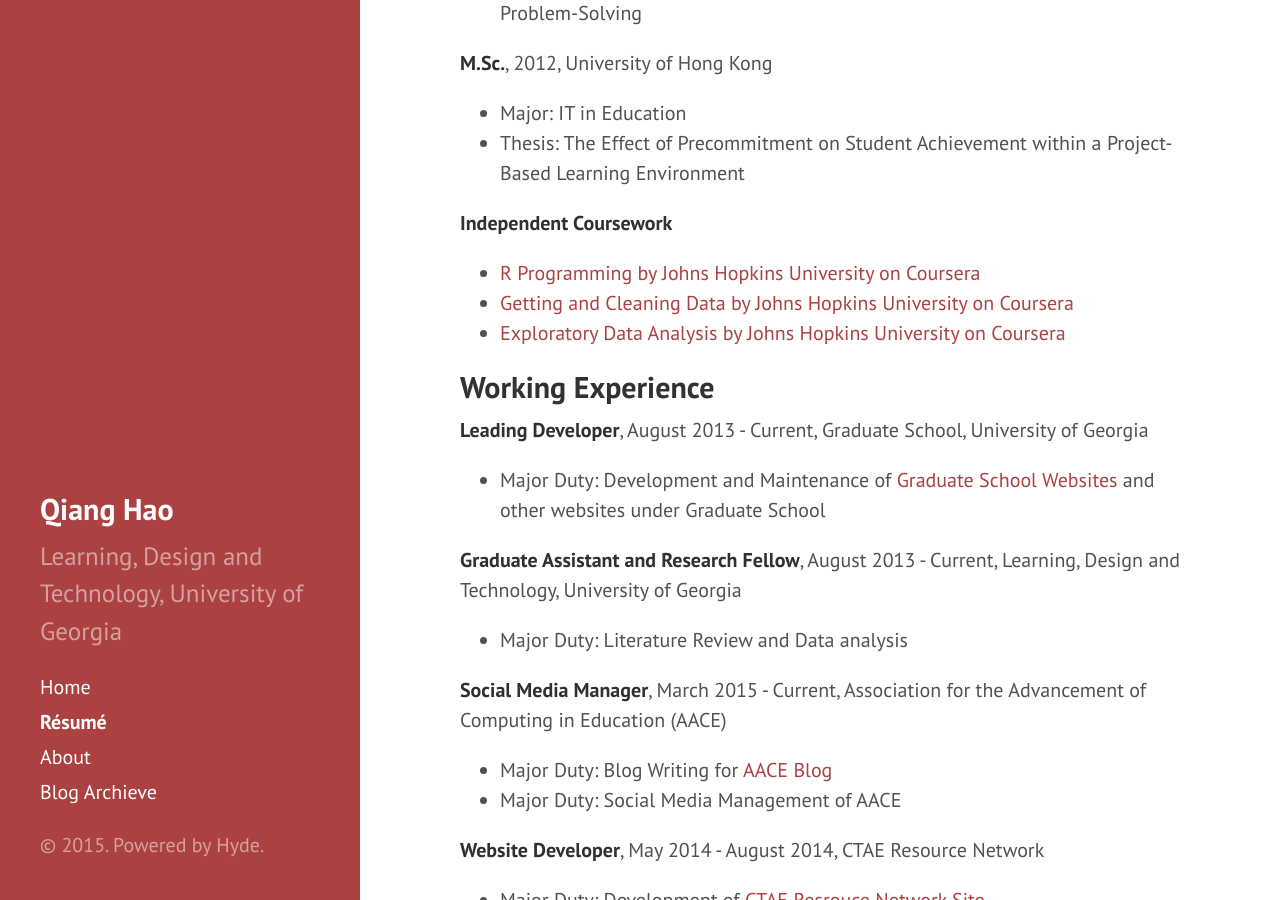
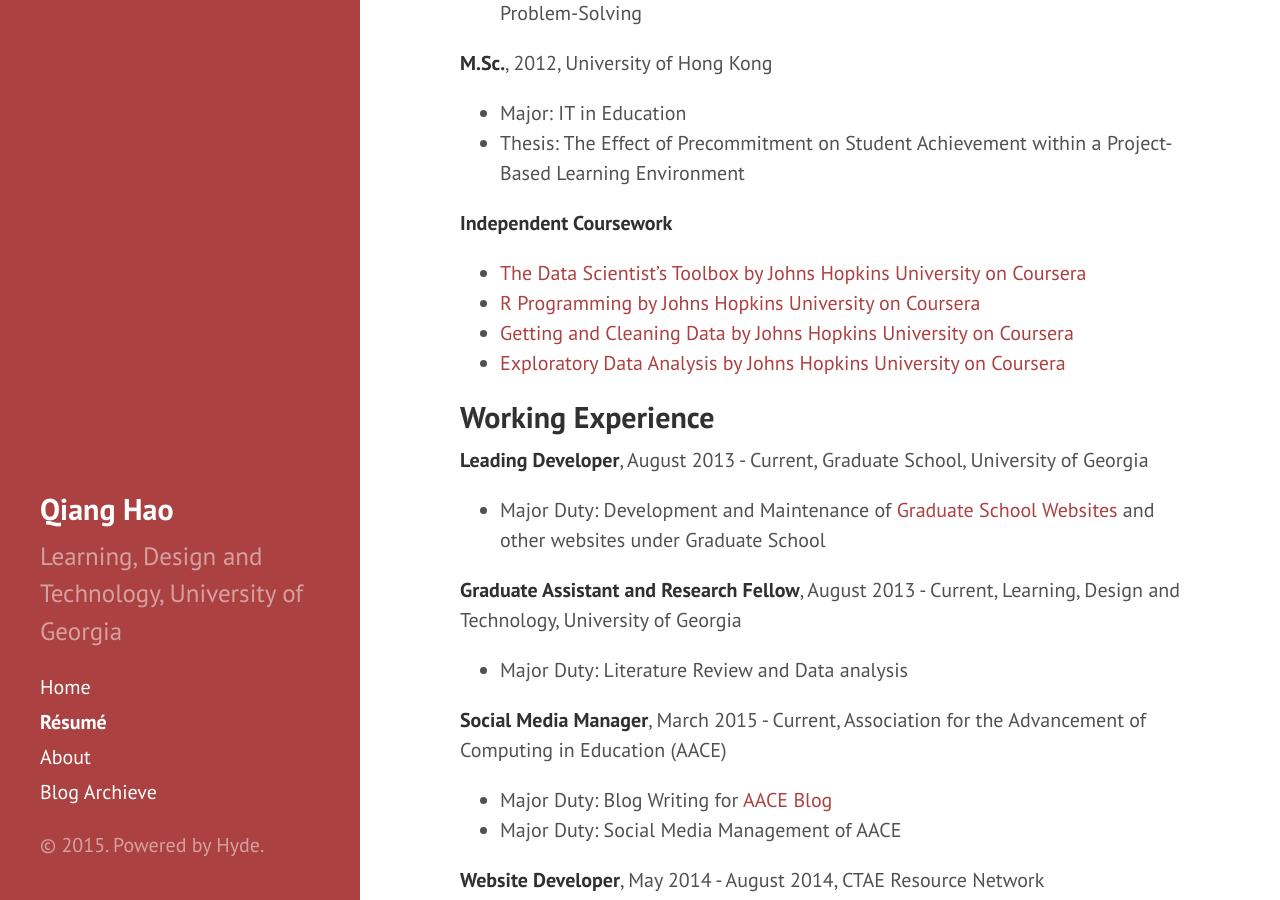
Before and after one commit to Neo-Hao/neo-hao.github.io, a Jekyll site: the page built from Résumé.md, in a window 1280 px wide and 900 px high, scrolled down 310 px. Built offline with Jekyll 4.4.1, drawn with Linux system fonts in a browser that asks for light colours; Markdown is read by kramdown in place of the engine named in the settings.

Commit message:
New certificate

```diff
--- a/Résumé.md
+++ b/Résumé.md
@@ -17,6 +17,7 @@
 
 <strong>Independent Coursework</strong>
 
+* <a href="https://www.coursera.org/account/accomplishments/records/qMhR3qG27WCuLuCt">The Data Scientist’s Toolbox by Johns Hopkins University on Coursera</a>
 * <a href="https://www.coursera.org/account/accomplishments/records/2GmkAKKbKPGmjSJk">R Programming by Johns Hopkins University on Coursera</a>
 * <a href="https://www.coursera.org/account/accomplishments/records/VDjKY56uQvbUbrAj">Getting and Cleaning Data by Johns Hopkins University on Coursera</a>
 * <a href="https://www.coursera.org/account/accomplishments/records/eZ5hayQ8XWvj7H5v">Exploratory Data Analysis by Johns Hopkins University on Coursera</a>
```
